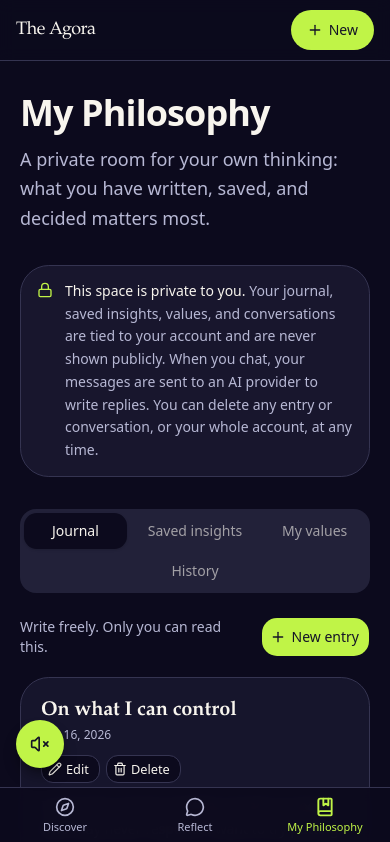
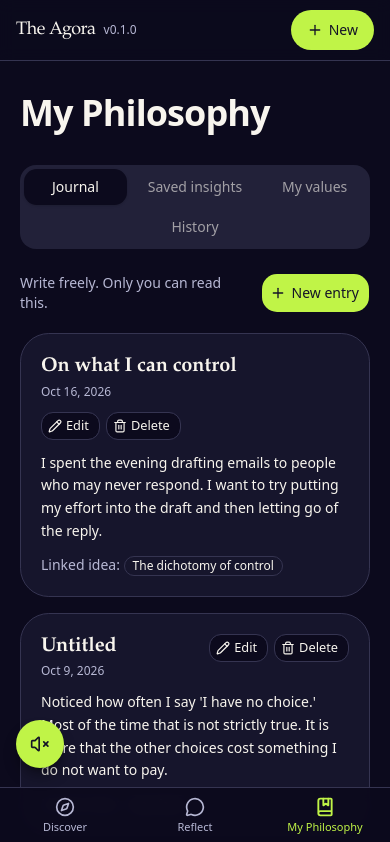
Before and after one commit to EllyCas0/Ataraxia, a Next.js app: page /my-philosophy in a window 390 px wide. Shown: the top 842 px of the page. Built offline with nearby package versions, Linux system fonts and the light colour scheme.

Commit message:
Polish privacy header, show app version, and improve local preview

```diff
--- a/app/(app)/my-philosophy/page.tsx
+++ b/app/(app)/my-philosophy/page.tsx
@@ -1,6 +1,6 @@
 import type { Metadata } from "next";
 import { MyPhilosophyTabs } from "@/components/philosophy/my-philosophy-tabs";
-import { PrivacyNotice } from "@/components/philosophy/privacy-notice";
+import { PhilosophyHeader } from "@/components/philosophy/philosophy-header";
 import { parseMyPhilosophyTab } from "@/lib/my-philosophy-tabs";
 
 export const metadata: Metadata = { title: "My Philosophy" };
@@ -12,11 +12,7 @@ export default async function MyPhilosophyPage({ searchParams }: { searchParams:
 
   return (
     <div className="space-y-8">
-      <header>
-        <h1 className="text-4xl md:text-5xl">My Philosophy</h1>
-        <p className="mt-3 max-w-2xl text-lg leading-relaxed text-muted-foreground">A private room for your own thinking: what you have written, saved, and decided matters most.</p>
-      </header>
-      <PrivacyNotice />
+      <PhilosophyHeader />
       <MyPhilosophyTabs defaultTab={defaultTab} />
     </div>
   );
--- a/app/globals.css
+++ b/app/globals.css
@@ -1,5 +1,5 @@
 @import "tailwindcss";
-@import "tw-animate-css";
+@import "../node_modules/tw-animate-css/dist/tw-animate.css";
 @import "shadcn/tailwind.css";
 
 @custom-variant dark (&:is(.dark *));
--- /dev/null
+++ b/components/philosophy/philosophy-header.tsx
@@ -0,0 +1,34 @@
+"use client";
+
+import { useState } from "react";
+import { Popover } from "radix-ui";
+import { PrivacyNotice } from "@/components/philosophy/privacy-notice";
+
+export function PhilosophyHeader() {
+  const [open, setOpen] = useState(false);
+
+  return (
+    <header className="w-fit" onMouseEnter={() => setOpen(true)} onMouseLeave={() => setOpen(false)}>
+      <Popover.Root open={open} onOpenChange={setOpen}>
+        <h1 className="text-4xl md:text-5xl">
+          <Popover.Trigger asChild>
+            <button type="button" className="cursor-help rounded-sm text-left focus-visible:outline-2 focus-visible:outline-offset-4 focus-visible:outline-ring">
+              My Philosophy
+            </button>
+          </Popover.Trigger>
+        </h1>
+        <Popover.Content
+          align="start"
+          sideOffset={0}
+          onOpenAutoFocus={(event) => event.preventDefault()}
+          className="z-50 w-[min(36rem,calc(100vw-2rem))] space-y-4 rounded-2xl border border-border bg-background p-4 shadow-lg"
+        >
+          <p className="text-sm leading-relaxed text-muted-foreground">
+            A private room for your own thinking: what you have written, saved, and decided matters most.
+          </p>
+          <PrivacyNotice />
+        </Popover.Content>
+      </Popover.Root>
+    </header>
+  );
+}
--- a/components/shell/mobile-header.tsx
+++ b/components/shell/mobile-header.tsx
@@ -7,8 +7,9 @@ import { NEW_CONVERSATION_HREF } from "./nav-items";
 export function MobileHeader() {
   return (
     <header className="sticky top-0 z-30 flex items-center justify-between border-b border-border bg-background/90 px-4 py-2.5 backdrop-blur md:hidden">
-      <Link href="/discover" className="font-serif text-lg tracking-tight">
+      <Link href="/discover" className="inline-flex items-baseline gap-2 font-serif text-lg tracking-tight">
         The Agora
+        <span className="font-sans text-xs font-medium tracking-normal text-muted-foreground">v0.1.0</span>
       </Link>
       <Link
         href={NEW_CONVERSATION_HREF}
--- a/next.config.ts
+++ b/next.config.ts
@@ -1,6 +1,7 @@
 import type { NextConfig } from "next";
 
 const nextConfig: NextConfig = {
+  devIndicators: false,
   outputFileTracingRoot: process.cwd(),
 };
 
--- a/package.json
+++ b/package.json
@@ -3,7 +3,8 @@
   "version": "0.1.0",
   "private": true,
   "scripts": {
-    "dev": "next dev",
+    "dev": "next dev --turbopack",
+    "preview": "npm run build && npm run start",
     "build": "next build --webpack",
     "start": "next start",
     "lint": "eslint",
```
Also changed, not shown: 2 other files (tests, documents, lock files or other folders).
